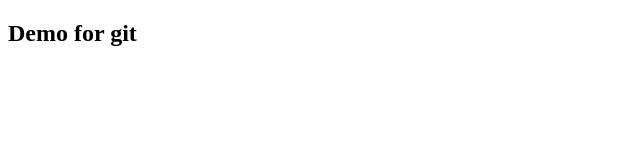
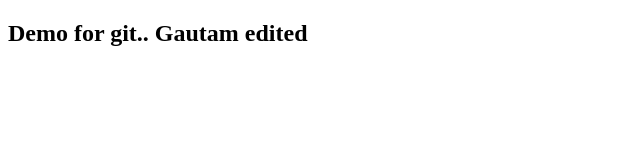
Before and after one commit to shanto99/git-demo, a plain HTML site: page index.html in a window 1280 px wide. Shown: the whole page, without its empty margins (0-640 px from the left). Drawn offline with Linux system fonts and the light colour scheme.

Commit message:
gautam editied

```diff
--- a/index.html
+++ b/index.html
@@ -4,6 +4,6 @@
 	<title></title>
 </head>
 <body>
-	<h2>Demo for git</h2>
+	<h2>Demo for git..  Gautam edited</h2>
 </body>
 </html>
```
